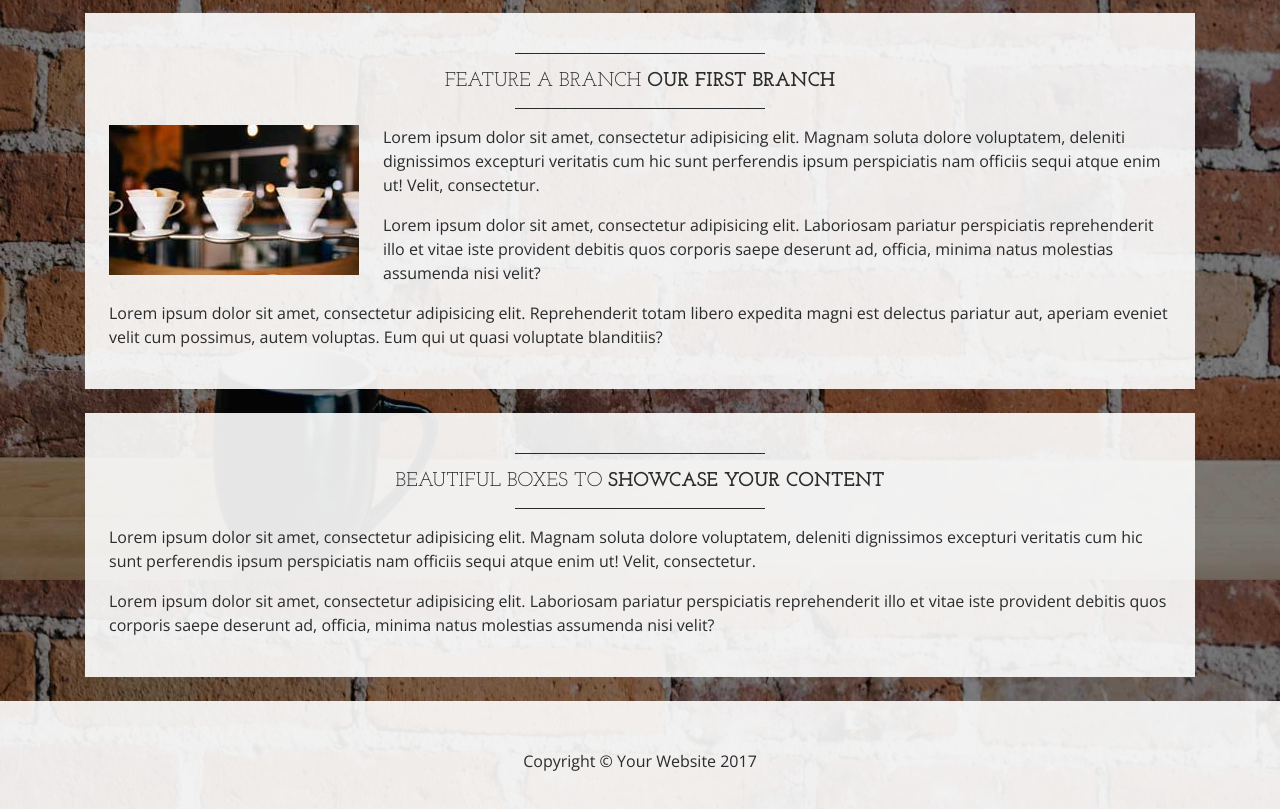
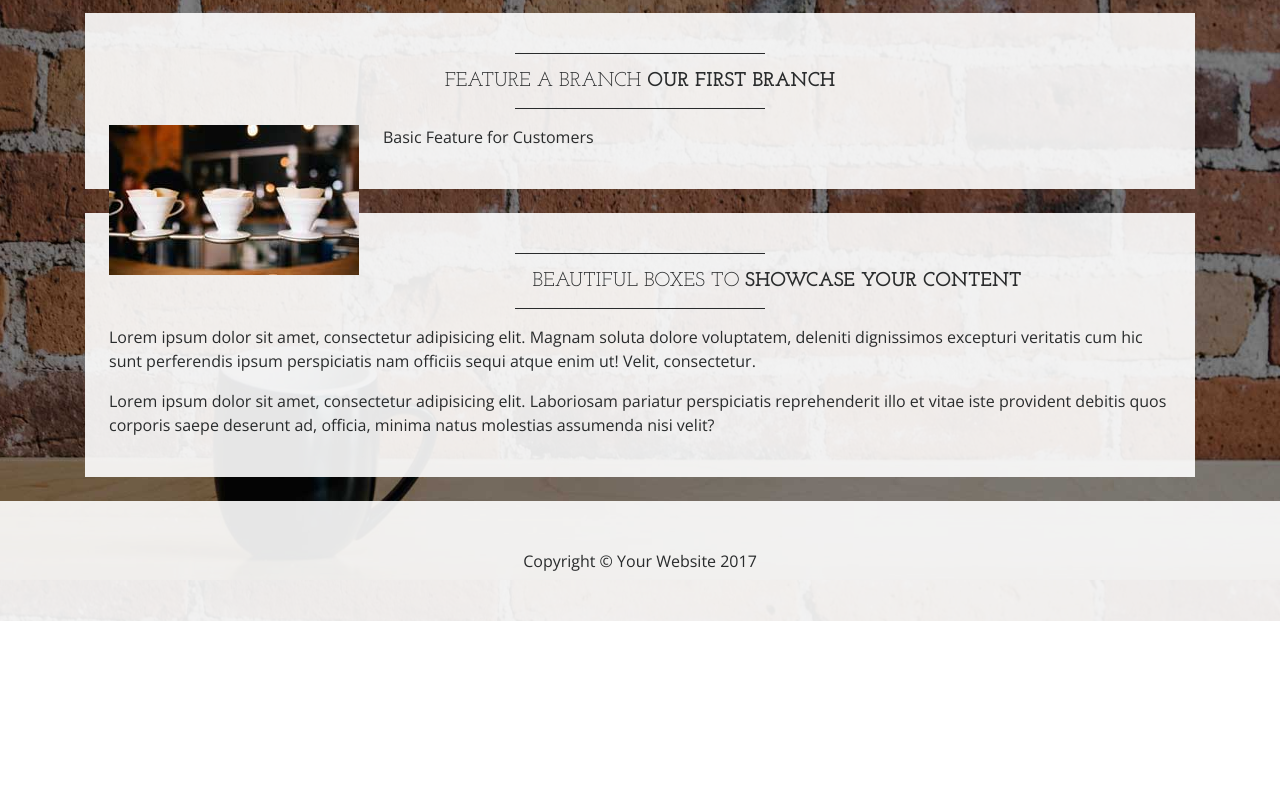
Before and after one commit to alain651/Learnable-Git-Course, a website: page index.html in a window 1280 px wide. Shown: the part 1020-1829 px from the top of the page. After the commit the page ends 1641 px from the top, so only its background shows below. Drawn offline with nearby package versions, Linux system fonts and the light colour scheme.

Commit message:
Edited paragraph

```diff
--- a/index.html
+++ b/index.html
@@ -128,9 +128,7 @@ scotiaitrade
             <h2 class="text-center text-lg text-uppercase my-0">Feature A Branch <strong>Our First Branch</strong></h2>
             <hr class="divider">
             <img class="img-fluid float-left hidden-md-down mr-lg-4" src="img/intro-pic.jpg" alt="">
-            <p>Lorem ipsum dolor sit amet, consectetur adipisicing elit. Magnam soluta dolore voluptatem, deleniti dignissimos excepturi veritatis cum hic sunt perferendis ipsum perspiciatis nam officiis sequi atque enim ut! Velit, consectetur.</p>
-            <p>Lorem ipsum dolor sit amet, consectetur adipisicing elit. Laboriosam pariatur perspiciatis reprehenderit illo et vitae iste provident debitis quos corporis saepe deserunt ad, officia, minima natus molestias assumenda nisi velit?</p>
-            <p>Lorem ipsum dolor sit amet, consectetur adipisicing elit. Reprehenderit totam libero expedita magni est delectus pariatur aut, aperiam eveniet velit cum possimus, autem voluptas. Eum qui ut quasi voluptate blanditiis?</p>
+            <p>Basic Feature for Customers</p>
         </div>
 
         <div class="bg-faded p-4 my-4">
```
